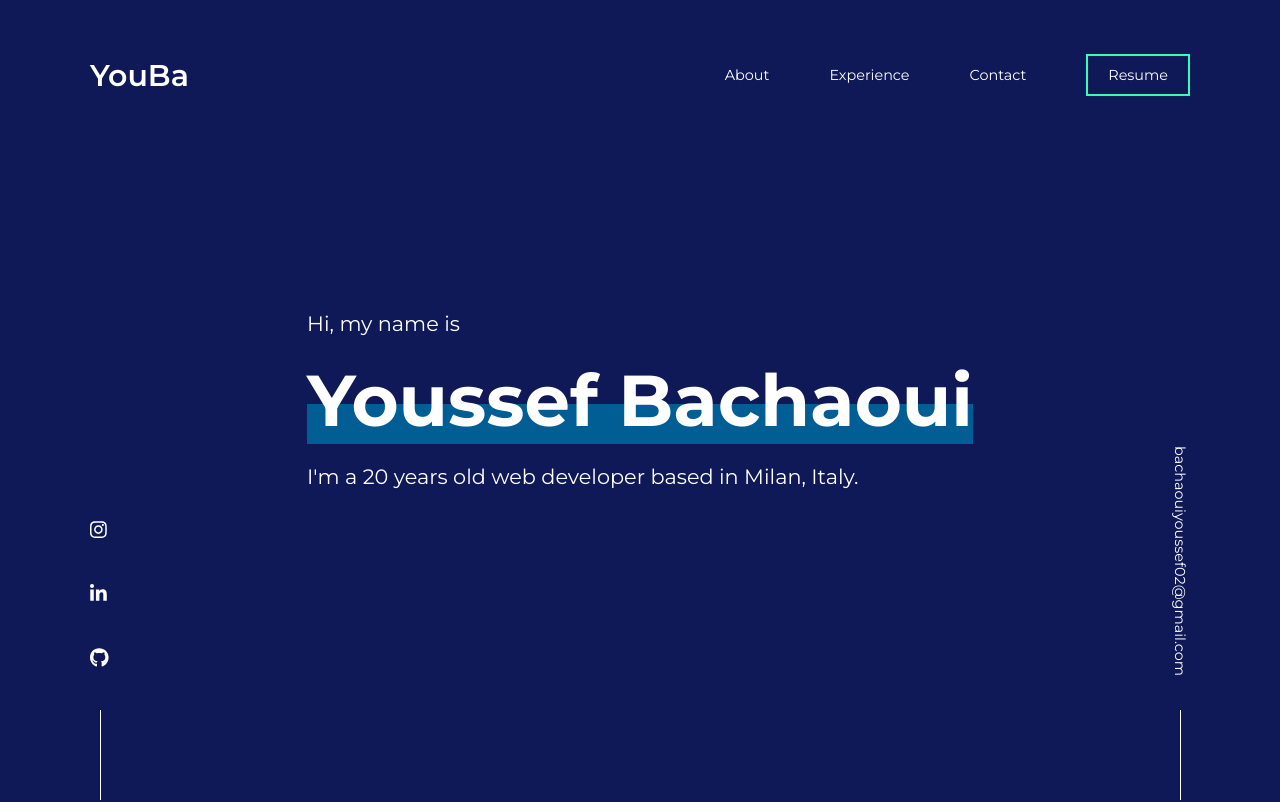
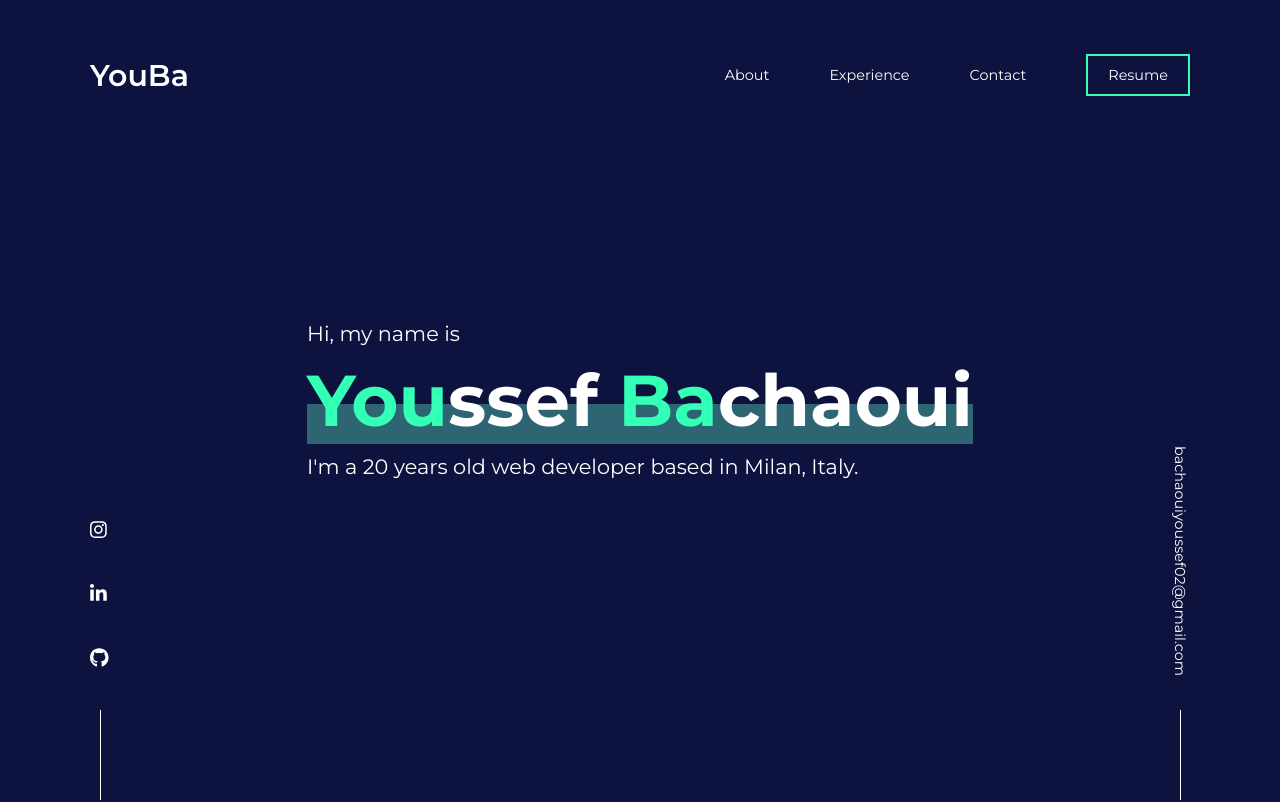
Before and after one commit to YOUBCH/MyPortfolio, a React (Create React App) app: page / in a window 1280 px wide. Shown: the top 802 px of the page. Built offline with nearby package versions, Linux system fonts and the light colour scheme.

Commit message:
style update

```diff
--- a/public/index.html
+++ b/public/index.html
@@ -1,13 +1,12 @@
 <!DOCTYPE html>
 <html lang="it">
+
 <head>
   <meta charset="utf-8" />
   <meta name="viewport" content="width=device-width, initial-scale=1" />
   <meta name="theme-color" content="#000000" />
-    <meta
-      name="description"
-      content="Web site created using create-react-app"
-    />
+  <meta name="description" content="Youssef Bachaoui portfolio" />
+  <meta name="keywords" content="Youssef, Bachaoui, JavaScript">
   <link rel="apple-touch-icon" href="%PUBLIC_URL%/logo192.png" />
   <!--
       manifest.json provides metadata used when your web app is installed on a
@@ -25,6 +24,7 @@
     -->
   <title>Youssef Bachaoui</title>
 </head>
+
 <body>
   <noscript>You need to enable JavaScript to run this app.</noscript>
   <div id="root"></div>
@@ -39,4 +39,5 @@
       To create a production bundle, use `npm run build` or `yarn build`.
     -->
 </body>
+
 </html>
--- a/src/components/header/Header.css
+++ b/src/components/header/Header.css
@@ -46,7 +46,7 @@ a{
 .nav-link::after{
     content: "";
     display: block;
-    background-color: var(--secondary-color);
+    background-color: var(--green);
     height: 8px;
     width: 0;
     position: absolute;
@@ -65,25 +65,6 @@ a{
     position: relative;
 }
 
-.nav-btn:hover::before {
-    transform: scaleX(1);
-    transform-origin: center left;
-}
-
-li.nav-btn::before {
-    content: "";
-    position: absolute;
-    top: 0rem;
-    bottom: 0;
-    left: 0;
-    right: 0;
-    z-index: -1;
-    transform: scaleX(0);
-    background: var(--hover-fill-color);
-    transform-origin: center right;
-    transition: transform .2s ease-in;
-}
-
 ol.navbar {
     display: flex;
     gap: 60px;
@@ -98,5 +79,6 @@ ol.navbar {
 }
 
 .logo-label{
+    cursor: pointer;
     font-weight: 600;
 }
--- a/src/components/header/Header.js
+++ b/src/components/header/Header.js
@@ -26,11 +26,11 @@ function Header(){
         const element = document.querySelector('.header-container');
         if(offset > 50) {
             element.style.height = "80px";
-            element.style.background = "rgb(21 30 88 / 82%)";
+            element.style.background = "rgb(13 19 62 / 44%)";
             element.style.backdropFilter = "blur(10px)";
         } else if(offset < 50){
             element.style.height = "150px";
-            element.style.background = "var(--background-color)";
+            element.style.background = "var(--blue)";
             element.style.backdropFilter = "none";
         }
     }, [offset])
--- a/src/components/hero/Hero.css
+++ b/src/components/hero/Hero.css
@@ -2,23 +2,31 @@ section.hero {
     display: flex;
     width: fit-content;
     flex-direction: column;
-    gap: 20px;
+    gap: 10px;
     margin: auto;
     min-height: 100vh;
     align-items: flex-start;
     justify-content: center;
 }
 
+.hero-element {
+    transform: translateY(80px);
+    opacity: 0;
+    transition: 0.6s ease;
+    font-size: 1.3rem;
+}
+
 .hero-my-name {
     font-size: 4.5rem;
     position: relative;
     width: fit-content;
+    color: var(--white);
 }
 
 .hero-my-name::after {
     content: "";
     display: block;
-    background-color: var(--pseudo-elements-color);
+    background-color: #6dffd759;
     height: 40px;
     width: 100%;
     position: absolute;
@@ -43,13 +51,3 @@ section.hero {
         width: 100%;
     }
 }
-
-.hero-element {
-    transform: translateY(80px);
-    opacity: 0;
-    transition: 0.6s ease;
-}
-
-p {
-    font-size: 1.3rem;
-}
--- a/src/components/hero/Hero.js
+++ b/src/components/hero/Hero.js
@@ -17,7 +17,7 @@ function Hero(){
     return(
         <section className="hero" id="hero">
             <p className="hero-little-title hero-element">Hi, my name is</p>
-            <h1 className="hero-my-name hero-element">Youssef Bachaoui</h1>
+            <h1 className="hero-my-name hero-element"><label className="green">You</label>ssef <label className="green">Ba</label>chaoui</h1>
             <p className="hero-element">I'm a 20 years old web developer based in Milan, Italy.</p>
         </section>
     )
--- a/src/components/socials/Socials.css
+++ b/src/components/socials/Socials.css
@@ -22,16 +22,17 @@ ul.socials-list::after {
     width: 1px;
     height: 90px;
     margin: 0px auto;
-    background: var(--text-color);
+    background: var(--white);
 }
 
 li.social-icon {
+    color: var(--white);
     cursor: pointer;
     transition: .2s ease-in-out;
 }
 
 .social-icon:hover{
-    color: var(--secondary-color);
+    color: var(--green);
     transform: translateY(-4px);
 }
 
@@ -56,7 +57,7 @@ li.social-icon {
 
 .my-email p:hover {
     transform: rotate(90deg) translateX(-10px);
-    color: var(--hover-color);
+    color: var(--green);
 }
 
 .my-email::after {
@@ -65,5 +66,5 @@ li.social-icon {
     width: 1px;
     height: 90px;
     margin: 0px auto;
-    background: var(--text-color);
+    background: var(--white);
 }
--- a/src/custom/customButton/CustomButton.css
+++ b/src/custom/customButton/CustomButton.css
@@ -1,6 +1,6 @@
 .CustomButton {
     padding: 10px 20px;
-    border: solid 2px var(--secondary-color);
+    border: solid 2px var(--green);
     display: flex;
     align-items: center;
     cursor: pointer;
@@ -9,3 +9,22 @@
 .CustomButton label {
     cursor: pointer;
 }
+
+.CustomButton:hover::before {
+    transform: scaleX(1);
+    transform-origin: center left;
+}
+
+.CustomButton::before {
+    content: "";
+    position: absolute;
+    top: 0rem;
+    bottom: 0;
+    left: 0;
+    right: 0;
+    z-index: -1;
+    transform: scaleX(0);
+    background: var(--transparent-green);
+    transform-origin: center right;
+    transition: transform .2s ease-in;
+}
--- a/src/index.css
+++ b/src/index.css
@@ -1,14 +1,13 @@
 @import url('https://fonts.googleapis.com/css2?family=Montserrat:ital,wght@0,100;0,200;0,300;0,400;0,500;0,600;0,700;1,800;1,900&display=swap');
 
 :root{
-  --text-color: #ffffff;
-  --title-color: #ffffff;
-  --section-titles-color: #cad0f9;
-  --background-color: #101958;
-  --secondary-color: #34ffb6;
-  --pseudo-elements-color: #005e95;
-  --hover-fill-color: #31ffb575;
-  --hover-color: #69c3f7;
+  --white: #ffffff;
+  --text-color: #cbcbcb;
+  --section-titles-color: #cbcbcb;
+  --blue: #0d133e;
+  --green: #34ffb6;
+  --transparent-green: #31ffb575;
+  --cyan: #69c3f7;
 }
 
 html {
@@ -19,8 +18,8 @@ body {
   margin: 0;
   font-family: 'Montserrat', sans-serif;
   font-weight: 400;
-  color: var(--text-color);
-  background-color: var(--background-color);
+  color: var(--white);
+  background-color: var(--blue);
   -webkit-font-smoothing: antialiased;
   -moz-osx-font-smoothing: grayscale;
 }
@@ -32,7 +31,7 @@ section {
 }
 
 a{
-  color: var(--text-color);
+  color: var(--white);
 }
 
 p{
@@ -40,12 +39,16 @@ p{
 }
 
 h1{
-  color: var(--title-color);
+  color: var(--white);
 }
 
 .section-titles{
   margin: 30px 0;
   font-size: 1.8rem;
+}
+
+.green{
+  color: var(--green);
 }
 
 *{
@@ -55,7 +58,7 @@ h1{
 }
 
 ::selection{
-  background: var(--secondary-color);
+  background: var(--green);
 }
 
 code {
```
Lines whose indentation alone changed are shown as unchanged.
